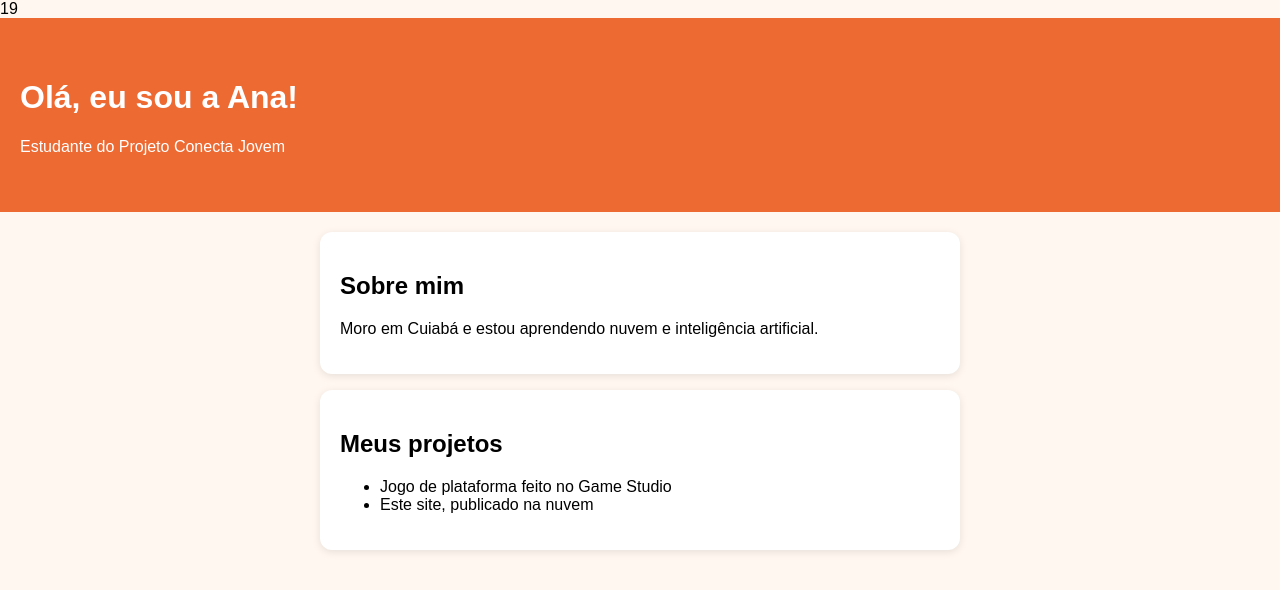
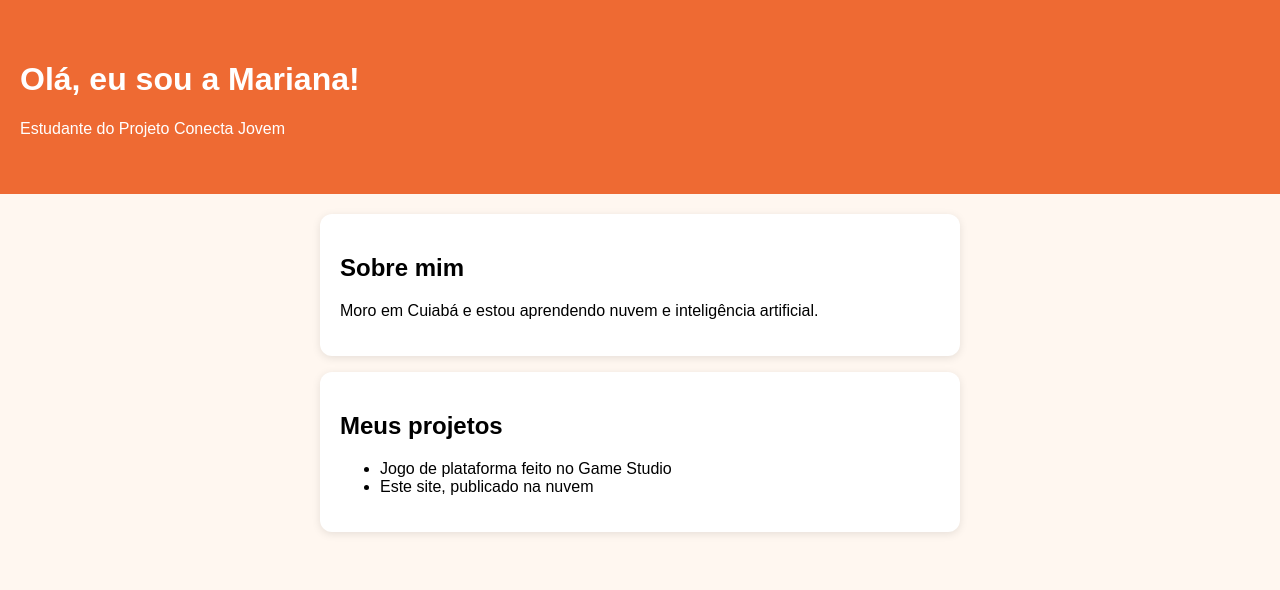
Before and after one commit to MarianaAraujoSantos/AulaCloudIAConecta, a plain HTML site: page index.html in a window 1280 px wide. Drawn offline with Linux system fonts and the light colour scheme.

Commit message:
Update name

```diff
--- a/index.html
+++ b/index.html
@@ -13,8 +13,8 @@ margin-bottom: 16px; box-shadow: 0 2px 8px rgba(0, 0, 0, 0.1); }
 </style>
 </head>
 <body>
-19<header>
-<h1>Olá, eu sou a Ana!</h1>
+<header>
+<h1>Olá, eu sou a Mariana!</h1>
 <p>Estudante do Projeto Conecta Jovem</p>
 </header>
 <main>
```
